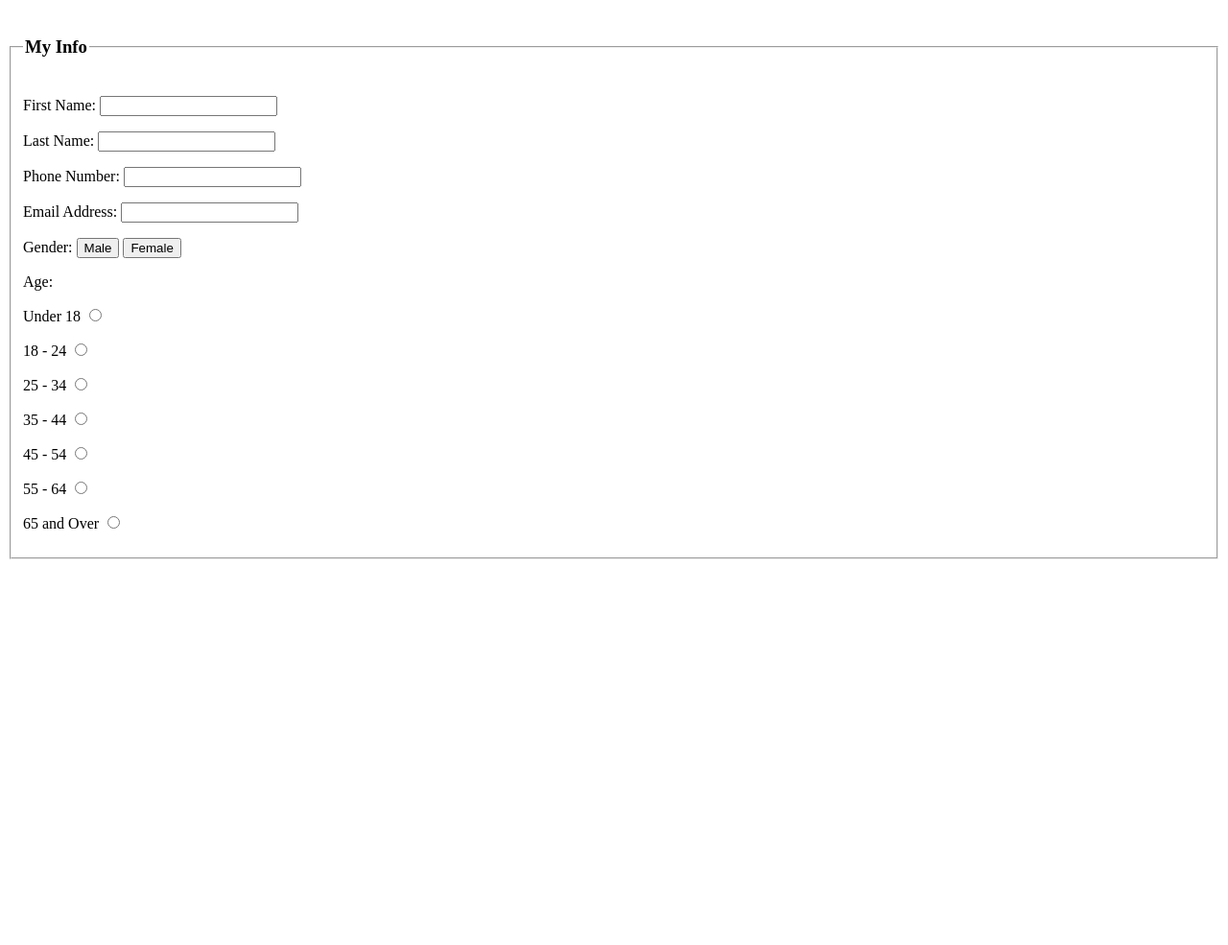
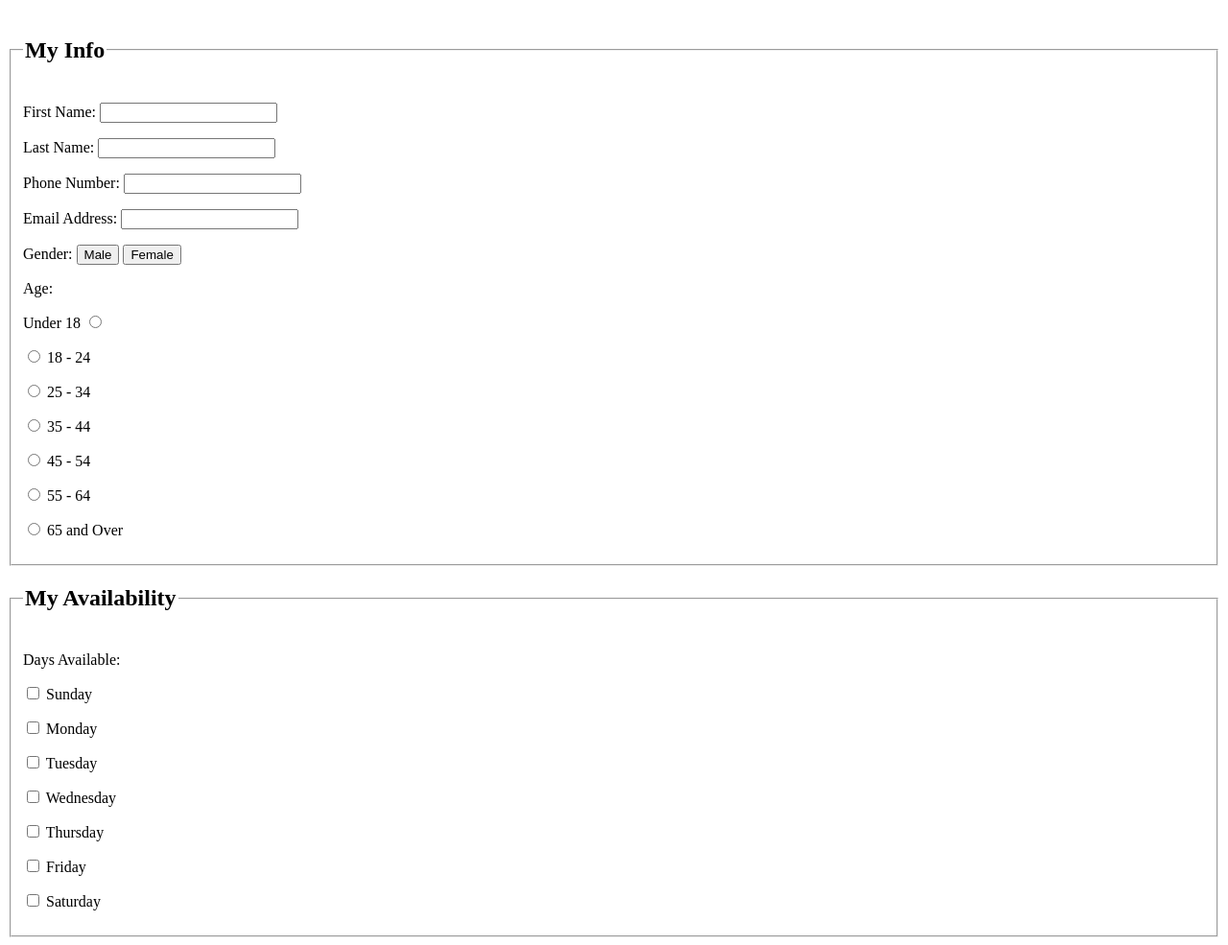
Before and after one commit to eomcgarry/Lab4-EMcGarry, a plain HTML site: page index.html in a window 1280 px wide. Shown: the part 61-1046 px from the top of the page at 96% size. Before the commit the page ends 800 px from the top, so only its background shows below. Drawn offline with Linux system fonts and the light colour scheme.

Commit message:
Add Checkboxes
In new <fieldset> add day of week checkboxes

```diff
--- a/index.html
+++ b/index.html
@@ -8,7 +8,7 @@
 	<h1>Volunteer Form</h1>
 	<form action="http://bloomingdale.sat.iit.edu/kriedan/lab3formscript.php" method="POST" autocomplete="on"></form>
 	<fieldset>
-		<legend><h3>My Info</h3></legend>
+		<legend><h2>My Info</h2></legend>
 		<p>
 			<label>First Name: <input type="text" name="first_name_field"></label>
 		</p>
@@ -32,22 +32,49 @@
 				<label>Under 18 <input type="radio" name="age_field" value="Under 18"></label>
 			</p>
 			<p>
-					<label>18 - 24 <input type="radio" name="age_field" value="18 - 24"></label>
+				<label><input type="radio" name="age_field" value="18 - 24"> 18 - 24</label>
 			</p>
 			<p>
-					<label>25 - 34 <input type="radio" name="age_field" value="25 - 34"></label>
+				<label><input type="radio" name="age_field" value="25 - 34"> 25 - 34</label>
 			</p>
 			<p>
-					<label>35 - 44 <input type="radio" name="age_field" value="35 - 44"></label>
+				<label><input type="radio" name="age_field" value="35 - 44"> 35 - 44</label>
 			</p>
 			<p>
-					<label>45 - 54 <input type="radio" name="age_field" value="45 - 54"></label>
+				<label><input type="radio" name="age_field" value="45 - 54"> 45 - 54</label>
 			</p>
 			<p>
-					<label>55 - 64 <input type="radio" name="age_field" value="55 - 64"></label>
+				<label><input type="radio" name="age_field" value="55 - 64"> 55 - 64</label>
 			</p>
 			<p>
-					<label>65 and Over <input type="radio" name="age_field" value="65 and Over"></label>
+				<label><input type="radio" name="age_field" value="65 and Over"> 65 and Over</label>
+			</p>
+	</fieldset>
+	<fieldset>
+		<legend><h2>My Availability</h2></legend>
+		<p>
+			Days Available:
+			<p>
+				<label><input type="checkbox" name="available_field[]" value="Sunday"> Sunday</label>
+			</p>
+			<p>
+				<label><input type="checkbox" name="available_field[]" value="Monday"> Monday</label>
+			</p>
+			<p>
+				<label><input type="checkbox" name="available_field[]" value="Tuesday"> Tuesday</label>
+			</p>
+			<p>
+				<label><input type="checkbox" name="available_field[]" value="Wednesday"> Wednesday</label>
+			</p>
+			<p>
+				<label><input type="checkbox" name="available_field[]" value="Thursday"> Thursday</label>
+			</p>
+			<p>
+				<label><input type="checkbox" name="available_field[]" value="Friday"> Friday</label>
+			</p>
+			<p>
+				<label><input type="checkbox" name="available_field[]" value="Saturday"> Saturday</label>
+			</p>
 		</p>
 	</fieldset>
 </body>
```
Lines whose indentation alone changed are shown as unchanged.
